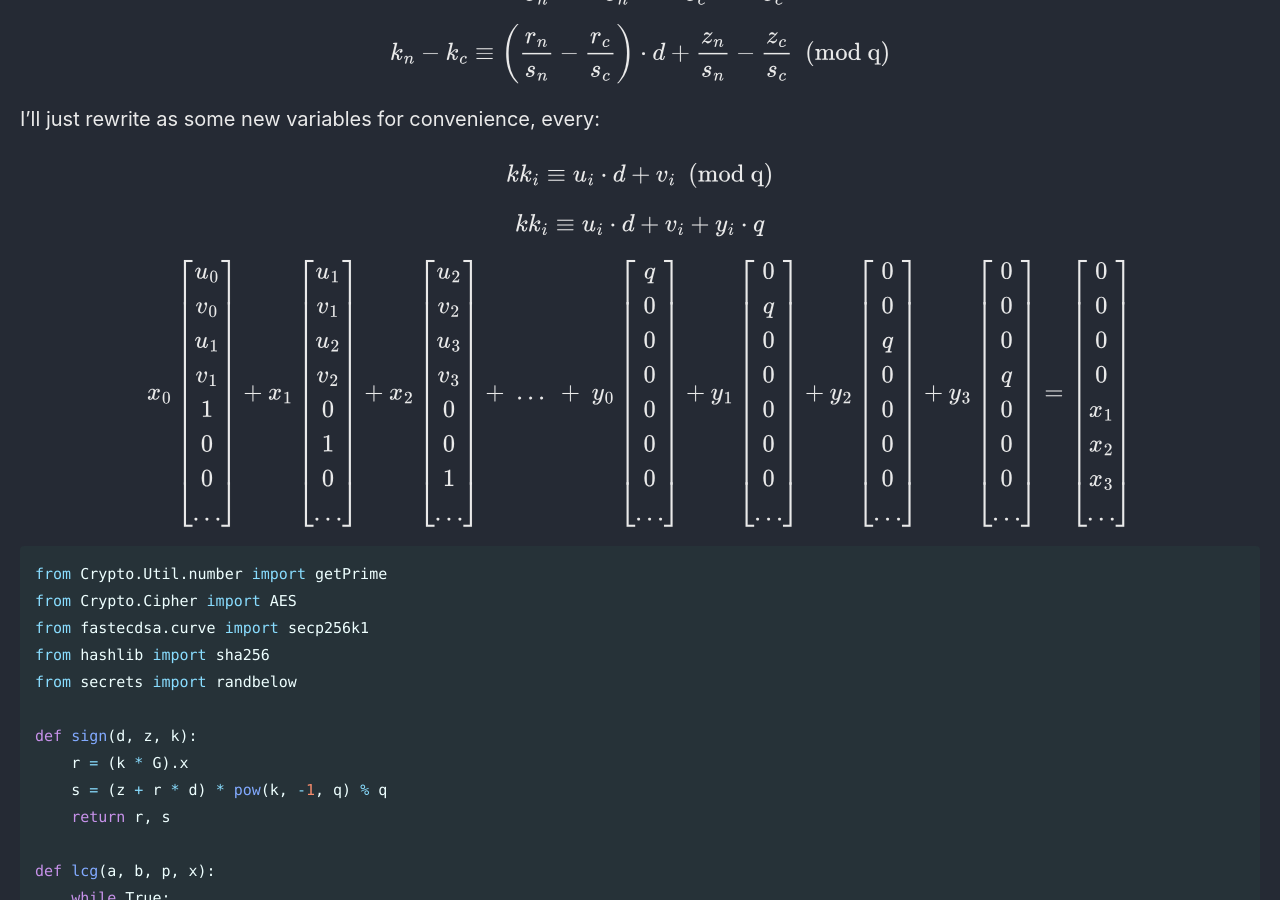
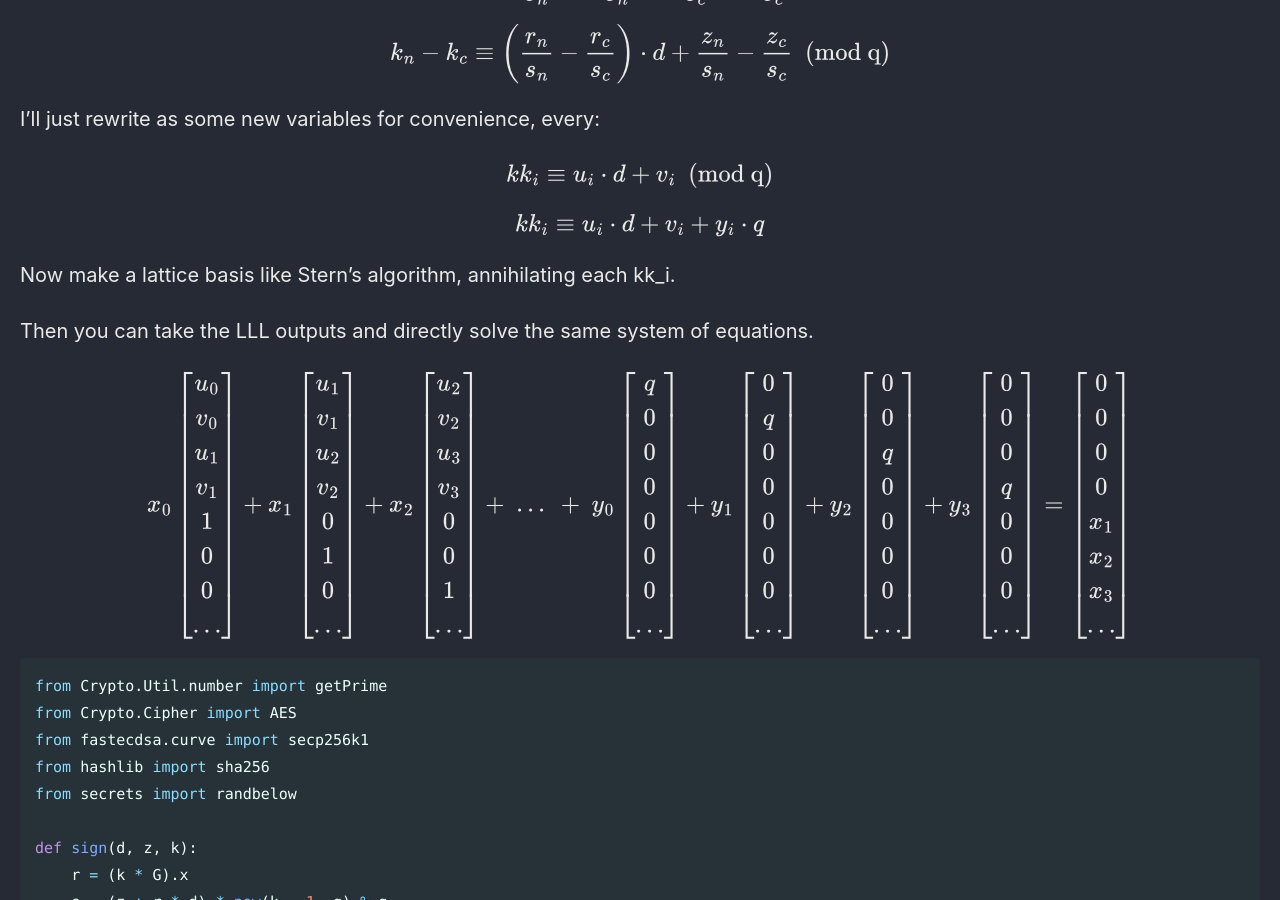
Before and after one commit to Connor-McCartney/Connor-McCartney.github.io, a Jekyll site: the page built from _pages/cryptography/ecc/ECLCG-HITCON-2024.md, in a window 1280 px wide and 900 px high, scrolled down 3366 px. Built offline with Jekyll 4.4.1, drawn with Linux system fonts in a browser that asks for light colours; cached includes are drawn as plain includes.

Commit message:
Update ECLCG-HITCON-2024.md

````diff
--- a/_pages/cryptography/ecc/ECLCG-HITCON-2024.md
+++ b/_pages/cryptography/ecc/ECLCG-HITCON-2024.md
@@ -145,15 +145,19 @@ kk_i \equiv u_i \cdot d + v_i + y_i \cdot q
 $$
 
 
+Now make a lattice basis like Stern's algorithm, annihilating each kk_i.
+
+Then you can take the LLL outputs and directly solve the same system of equations.
+
 $$x_0 \begin{bmatrix}u_0  \\ v_0 \\ u_1 \\ v_1 \\ 1 \\ 0 \\ 0 \\ ... \end{bmatrix} +
 x_1 \begin{bmatrix}u_1  \\ v_1 \\ u_2 \\ v_2 \\ 0 \\ 1 \\ 0 \\ ... \end{bmatrix}  +
 x_2 \begin{bmatrix}u_2  \\ v_2 \\ u_3 \\ v_3 \\ 0 \\ 0 \\ 1 \\ ... \end{bmatrix}  +
 \ ... \ + \
-y_0 \begin{bmatrix}q  \\ 0  \\ 0  \\0 \\0 \\ 0 \\ 0 \\ ... \end{bmatrix} +
-y_1 \begin{bmatrix}0  \\ q  \\ 0  \\ 0 \\0 \\0 \\ 0 \\ ... \end{bmatrix} +
-y_2 \begin{bmatrix}0  \\ 0  \\ q  \\ 0 \\0 \\0 \\ 0 \\ ... \end{bmatrix} +
-y_3 \begin{bmatrix}0  \\ 0  \\ 0  \\ q \\0 \\0 \\ 0 \\ ... \end{bmatrix}
-=  \begin{bmatrix}0  \\ 0  \\0 \\0 \\ x_1 \\ x_2 \\ x_3 \\ ... \end{bmatrix}$$
+y_0 \begin{bmatrix}q  \\ 0  \\ 0  \\ 0 \\ 0 \\ 0 \\ 0 \\ ... \end{bmatrix} +
+y_1 \begin{bmatrix}0  \\ q  \\ 0  \\ 0 \\ 0 \\ 0 \\ 0 \\ ... \end{bmatrix} +
+y_2 \begin{bmatrix}0  \\ 0  \\ q  \\ 0 \\ 0 \\ 0 \\ 0 \\ ... \end{bmatrix} +
+y_3 \begin{bmatrix}0  \\ 0  \\ 0  \\ q \\ 0 \\ 0 \\ 0 \\ ... \end{bmatrix}
+=  \begin{bmatrix}0  \\ 0  \\ 0 \\ 0 \\ x_1 \\ x_2 \\ x_3 \\ ... \end{bmatrix}$$
 
 ```python
 from Crypto.Util.number import getPrime
````
